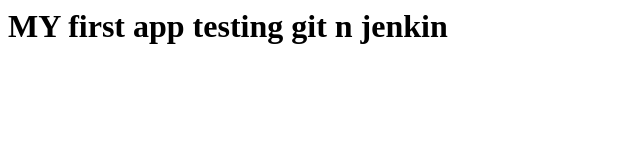
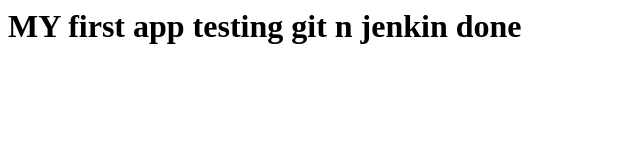
Before and after one commit to deepika0203/jenkins-setup-learning, a plain HTML site: page index.html in a window 1280 px wide. Shown: the whole page, without its empty margins (0-640 px from the left). Drawn offline with Linux system fonts and the light colour scheme.

Commit message:
my new chnages

```diff
--- a/index.html
+++ b/index.html
@@ -1,6 +1,6 @@
 <HTML>
 <Head>
 <H1>
-MY first app testing git n jenkin</H1>
+MY first app testing git n jenkin done</H1>
 </head>
 </HTML>
```
Also changed, not shown: hello3.html (added), 1 other file.
